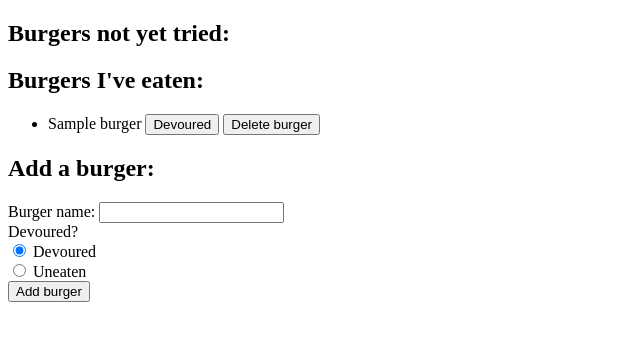
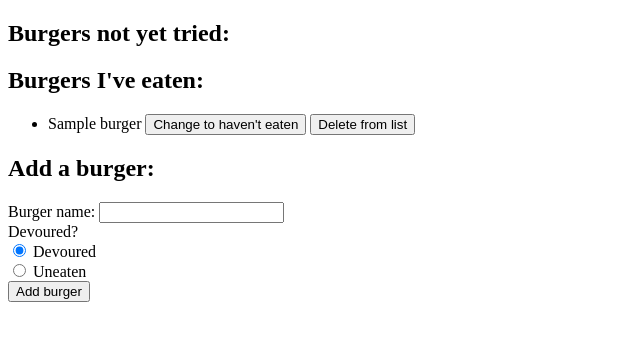
Before and after one commit to jonmeidell/burger, a Node server app: template views/index.handlebars in a window 1280 px wide. Shown: the top 341 px of the page, without its empty margins (0-640 px from the left). Run offline with Node 20, Linux system fonts and the light colour scheme; the template is opened without the code that fills it: most values are stand-ins (such as "Sample title", 1, 10 or a date in 2020); some libraries are stand-ins or nearby versions.

Commit message:
added buttons to not eaten

```diff
--- a/public/script.js
+++ b/public/script.js
@@ -1,9 +1,6 @@
 $(document).ready(function () {
 
-    // submit button
-    // ajax method put url
     $(".create-form").on("submit", function (event) {
-
         // Make sure to preventDefault on a submit event.
         event.preventDefault();
         let newBurger = {
@@ -21,16 +18,15 @@ $(document).ready(function () {
                 location.reload();
             }
         );
-        alert("test");
     });
     // delete burger from database
-
     $(".change-eaten").on("click", function (event) {
 		let id = $(this).data("id");
 		let newDevoured = $(this).data("newdevoured");
 		let newDevouredState = {
-			devoured: newDevoured
-		};
+            devoured: newDevoured
+            // Add toggle to Not Tried/Devoured
+        };
 		// Send the PUT request.
 		$.ajax("/api/burger/" + id, {
 			type: "PUT",
@@ -44,5 +40,4 @@ $(document).ready(function () {
 		);
     });
     // create one to change from eaten to not eaten
-
 })
--- a/views/index.handlebars
+++ b/views/index.handlebars
@@ -5,15 +5,12 @@
 <ul>
 	{{#each burgers}}
 	{{#unless devoured}}
-{{burger_name}}
-
-
+	{{> devoured}}
 	{{/unless}}
 	{{/each}}
 </ul>
 {{!-- devoured --}}
 <h2>Burgers I've eaten:</h2>
-
 <ul>
 	{{#each burgers}}
 	{{#if devoured}}
@@ -24,12 +21,10 @@
 {{!-- add a burger --}}
 <h2>Add a burger:</h2>
 <form class="create-form">
-
 	<div class="form-group">
 		<label for="burg">Burger name:</label>
 		<input type="text" id="burg" name="name">
 	</div>
-
 	<div class="form-group">
 		<label for="devour">Devoured?</label>
 		<br>
@@ -37,8 +32,5 @@
 		<br>
 		<input type="radio" name="devour" value="0"> Uneaten
 	</div>
-
 	<button type="submit">Add burger</button>
-	{{!-- create file for ajax call --}}
-
 </form>
--- a/views/partials/devoured.handlebars
+++ b/views/partials/devoured.handlebars
@@ -2,9 +2,9 @@
 	{{burger_name}}
 
 	<button class="change-devoured" data-id="{{id}}" data-newdevoured="{{devoured}}">
-		{{#if devoured}}Devoured{{else}}Not tried{{/if}}
+		{{#if devoured}}Change to haven't eaten{{else}}Change to devoured{{/if}}
 	</button>
 	<button class="delete" data-id="{{id}}">
-		Delete burger
+		Delete from list
 	</button>
 </li>
```
